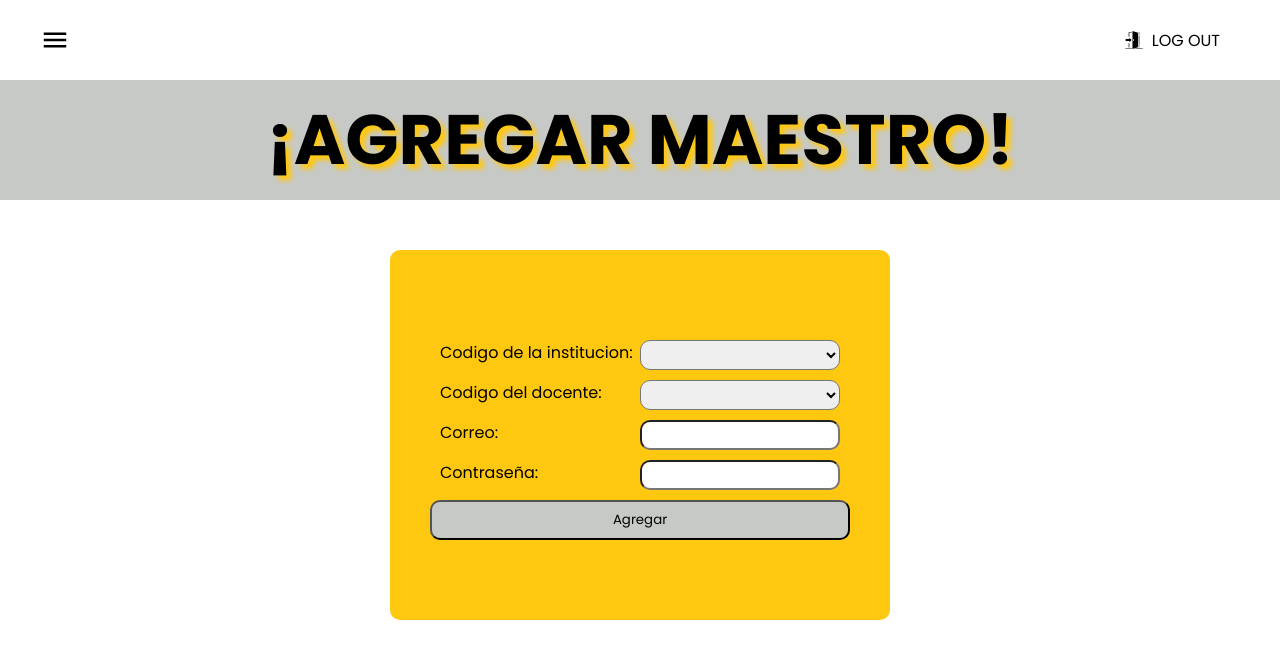
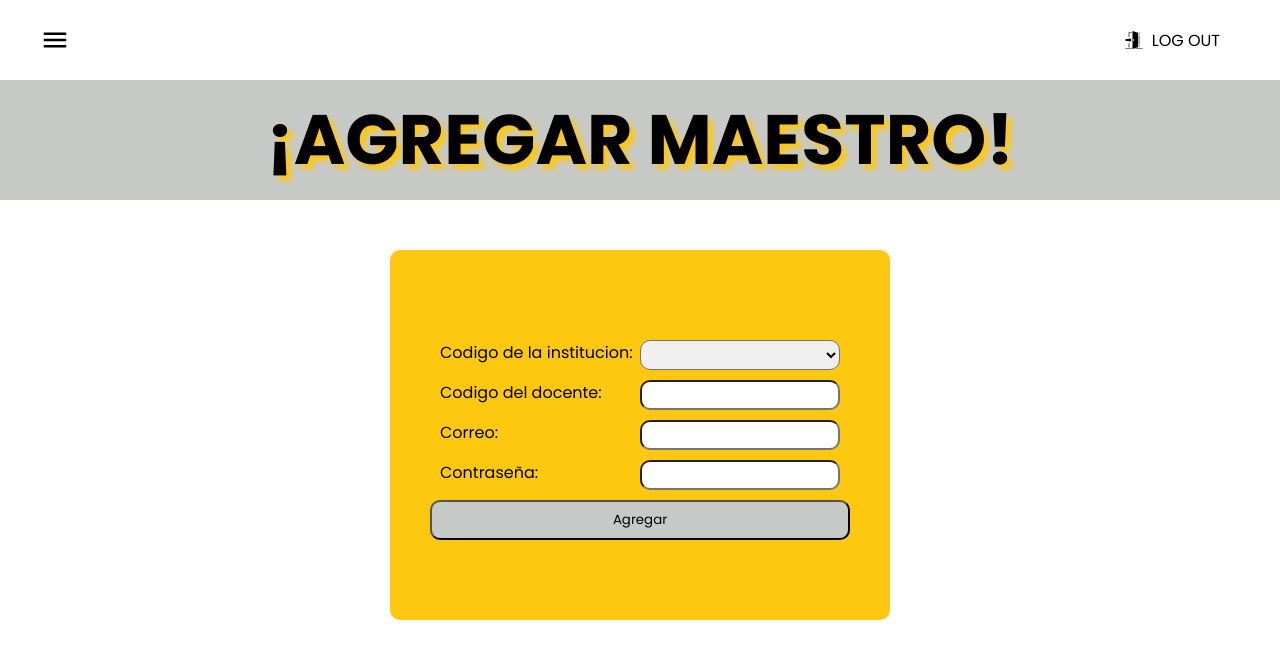
Before and after one commit to michi-p31/smart-crops-vite, a React (Vite) app: page /Administrator/Add_teacher in a window 1280 px wide. Shown: the top 658 px of the page. Built offline with nearby package versions, Linux system fonts and the light colour scheme.

Commit message:
correccion de selects a inputs de administrador

```diff
--- a/src/screens/Add_ClassRoom.jsx
+++ b/src/screens/Add_ClassRoom.jsx
@@ -1,4 +1,4 @@
-import React from 'react'
+
 import Styles from '../styles/Add_ClassRoom.module.css'
 import NavBar from '../components/NavBar_Administrator'
 export const Add_ClassRoom = () => {
@@ -18,7 +18,7 @@ export const Add_ClassRoom = () => {
                     </div>
                     <div className={Styles.Information}>
                         <p>Codigo de la clase:</p>
-                        <select name="" id=""></select>
+                        <input type="text" name='' />
                     </div>
                     <button className={Styles.Add_Button}>Agregar</button>
                 </form>
--- a/src/screens/Add_Student.jsx
+++ b/src/screens/Add_Student.jsx
@@ -1,4 +1,4 @@
-import React from 'react'
+
 import Styles from '../styles/Add_Student.module.css'
 import NavBar from '../components/NavBar_Administrator'
 
@@ -18,6 +18,10 @@ export const Add_Student = () => {
                         <select className={Styles.Data} id=""></select>
                     </div>
                     <div className={Styles.Space_data}>
+                        <label className={Styles.contenido}>Codigo Estudiante: </label>
+                        <input type="text" className={Styles.textInput} />
+                    </div>
+                    <div className={Styles.Space_data}>
                         <label className={Styles.contenido}>Correo electronico:</label>
                         <input type="text" className={Styles.textInput} />
                     </div>
--- a/src/screens/Add_institution.jsx
+++ b/src/screens/Add_institution.jsx
@@ -10,15 +10,11 @@ const Add_institucion = () => {
             <form className={Styles.Add_ClassRoom} action="">
                 <div className={Styles.Information}>
                     <p>Codigo de la institucion</p>
-                    <select name="" id=""></select>
+                    <input type="text" name="codigoInstitucion"  />
                 </div>
                 <div className={Styles.Information}>
-                    <p>Codigo del docente</p>
-                    <select name="" id=""></select>
-                </div>
-                <div className={Styles.Information}>
-                    <p>Codigo de la clase</p>
-                    <select name="" id=""></select>
+                    <p>Nombre de la Institucion</p>
+                    <input type="text" name="nombreInstitucion" />
                 </div>
                 <button className={Styles.Add_Button}>Agregar</button>
             </form>
--- a/src/screens/Add_matera.jsx
+++ b/src/screens/Add_matera.jsx
@@ -16,8 +16,8 @@ export const Add_planter = () => {
           <select className={styles.selectInput}></select>
         </div>
         <div className={styles.formGroup}>
-          <p className={styles.contenido}>Id de la materia :</p>
-          <select className={styles.selectInput}></select>
+          <p className={styles.contenido}>Codigo de la Matera :</p>
+          <input type="text" name='' />
         </div>
         <button className={styles.addButton}>Agregar</button>
       </div>
--- a/src/screens/Add_teacher.jsx
+++ b/src/screens/Add_teacher.jsx
@@ -14,15 +14,15 @@ const Add_institucion = () => {
             </div>
             <div className={Styles.Information}>
                 <p>Codigo del docente:</p>
-                <select name="" id=""></select>
+                <input type="text" name='' />
             </div>
             <div className={Styles.Information}>
                 <p>Correo:</p>
-                <input type="text" />
+                <input type="text" name=''/>
             </div>
             <div className={Styles.Information}>
                 <p>Contraseña:</p>
-                <input type="text" />
+                <input type="text" name='' />
             </div>
             <button className={Styles.Add_Button}>Agregar</button>
         </form>
--- a/src/styles/Add_Student.module.css
+++ b/src/styles/Add_Student.module.css
@@ -1,6 +1,6 @@
 .titulo{
     background-color: rgb(199, 201, 199);
-    padding: 20px;
+    padding: 2px;
     margin-bottom: 50px;
     font-size: 70px;
     height: 15vh;
--- a/src/styles/Add_institution.module.css
+++ b/src/styles/Add_institution.module.css
@@ -29,7 +29,7 @@
   margin: 10px;
 }
 
-.Information select, input, p{
+.Information  input, p{
   width: 50%;
   border-radius: 10px;
   height: 30px;
```
